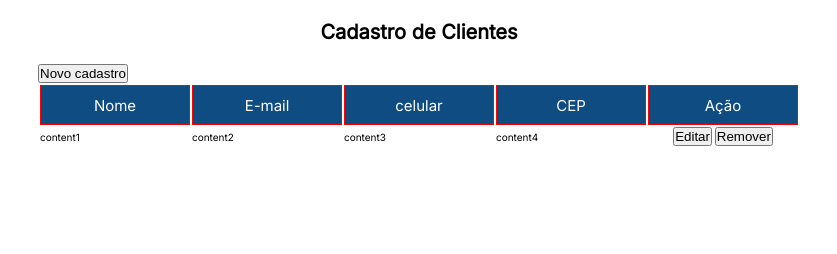
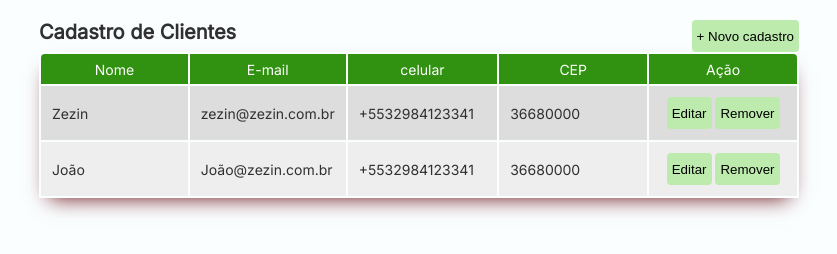
Before and after one commit to sauloemidio/CRUD-cliente, a plain HTML site: page index.html in a window 1280 px wide. Shown: the whole page, without its empty margins (221-1058 px from the left). Drawn offline with Linux system fonts and the light colour scheme.

Commit message:
table style

```diff
--- a/css/style.css
+++ b/css/style.css
@@ -6,42 +6,82 @@
 :root {
   font-size: 62.5%;
   --bg-beigeLight: hsla(41, 57%, 83%, 0.863);
+  --text-color: #303030;
+  --hue: 105;
+  --primary-color: hsl(var(--hue), 79%, 32%);
+  --btn-color: hsl(var(--hue), 60%, 80%);
+}
+
+body {
+  font-family: 'Inter', sans-serif;
+  font-size: 1.6rem;
+  color: var(--text-color);
+  background-color: rgb(250, 254, 255);
+}
+
+#app {
+  max-width: 800px;
+  margin: 0 auto;
+  padding: 2rem;
+}
+
+header {
+  display: flex;
+  justify-content: space-between;
+}
+
+header h1 {
+  font-size: 2rem;
+}
+
+.colunaAcao {
+  text-align: center;
+}
+
+button {
+  background: var(--btn-color);
+  border: none;
+  border-radius: 0.4rem 0.4rem;
+  height: 3.2rem;
+  padding: 0 0.5rem;
+  cursor: pointer;
 }
 
 button:hover {
-  cursor: pointer;
+  filter: brightness(1.1);
 }
 
-body {
-  display: flex;
-  flex-direction: column;
-  align-items: center;
-  justify-content: center;
-  font-family: 'Inter', sans-serif;
-}
-
-.top {
-  text-align: center;
-  border-radius: 8rem;
-  margin-top: 10rem;
-  background: var(--bg-beigeLight);
-}
-
-header h1 {
-  padding: 2rem;
-  font-size: 2rem;
+table {
+  width: 100%;
+  font-size: 1.4rem;
+  box-shadow: 0 1rem 2rem -1rem rgb(var(--hue), 15, 20);
 }
 
 table th {
   width: 15rem;
-  height: 4rem;
-  background: #0f4c81;
-  border: 1px solid red;
+  height: 3rem;
+  background: var(--primary-color);
   color: #fff;
-  font-size: 1.5rem;
-  font-weight: 100;
+  font-weight: normal;
 }
 
-#colunaAcao {
-  text-align: center;
+table td {
+  padding: 1.1rem;
+  text-align: left;
 }
+
+table th:last-child {
+  border-top-right-radius: 0.4rem;
+}
+
+table th:first-child {
+  border-top-left-radius: 0.4rem;
+}
+
+table tr:nth-child(even) {
+  background: #eee;
+}
+
+table tr:nth-child(odd) {
+  background: #ddd;
+}
--- a/index.html
+++ b/index.html
@@ -16,13 +16,16 @@
     <title>CRUD - Clientes</title>
   </head>
   <body>
+    <div id="app">
       <header>
         <h1 class="header-title">Cadastro de Clientes</h1>
+
+        <button type="button" id="cadastrarCliente">
+          &plus; Novo cadastro
+        </button>
       </header>
       <main>
-      <button type="button" id="cadastrarCliente">Novo cadastro</button>
-
-      <table class="registros">
+        <table class="registers">
           <thead>
             <tr>
               <th>Nome</th>
@@ -34,11 +37,21 @@
           </thead>
           <tbody>
             <tr>
-            <td>content1</td>
-            <td>content2</td>
-            <td>content3</td>
-            <td>content4</td>
-            <td id="colunaAcao">
+              <td class="name">Zezin</td>
+              <td class="email">zezin@zezin.com.br</td>
+              <td class="celular">+5532984123341</td>
+              <td class="cep">36680000</td>
+              <td class="colunaAcao">
+                <button id="btnEditar">Editar</button>
+                <button>Remover</button>
+              </td>
+            </tr>
+            <tr>
+              <td class="name">João</td>
+              <td class="email">João@zezin.com.br</td>
+              <td class="celular">+5532984123341</td>
+              <td class="cep">36680000</td>
+              <td class="colunaAcao">
                 <button id="btnEditar">Editar</button>
                 <button>Remover</button>
               </td>
@@ -47,5 +60,6 @@
         </table>
       </main>
       <footer></footer>
+    </div>
   </body>
 </html>
--- a/main.js
+++ b/main.js
@@ -1,40 +1,32 @@
 const openModal = document
   .getElementById('modal')
-  .classList.add('active') /*roda esta funcao adicionando active na classe */
+  .classList.add('active') /*adiciona active na classe */
 
-document
-  .getElementById('cadastrarCliente')
-  .addEventListener('click', openModal) /*escuta clique*/
+document.getElementById('cadastrarCliente').addEventListener('click', openModal)
 
 const closeModal = document
   .getElementById('modal')
-  .classList.remove('active') /*roda esta funcao adicionando active na classe */
+  .classList.remove('active') /*remove active na classe */
 
-document
-  .getElementById('modalClose')
-  .addEventListener('click', closeModal) /*escuta clique*/
+document.getElementById('modalClose').addEventListener('click', closeModal)
 
 const tempClient = {
-  nome: 'Saulo',
-  email: 'crudteste@gmail.com',
-  celular: '989991234',
-  cep: '36680000'
+  nome: 'Saulossssss',
+  email: 'teste@teste.com.br',
+  celular: '329999999',
+  cep: '329999999'
 }
 
-function getDataLocalStorage() {
-  JSON.parse(localStorage.getItem('db_client')) ?? []
+const getDataStorage = () => {
+  JSON.parse(localStorage.getItem('dbClient')) ?? []
 }
 
-function setDataLocalStorage(dbClient) {
-  localStorage.setItem('db_client', JSON.stringify(dbClient))
+const setLocalStorage = clients => {
+  localStorage.setItem('dbClient', JSON.stringify(clients))
 }
 
-function createCliente(client) {
-  const clients = getDataLocalStorage()
+const createClient = client => {
+  const clients = [getDataStorage()]
   clients.push(client)
-  setDataLocalStorage(clients)
+  setLocalStorage(clients)
 }
-
-document
-  .getElementById('btnEditar')
-  .addEventListener('onclick', console.log('teste'))
```
Lines whose indentation alone changed are shown as unchanged.
